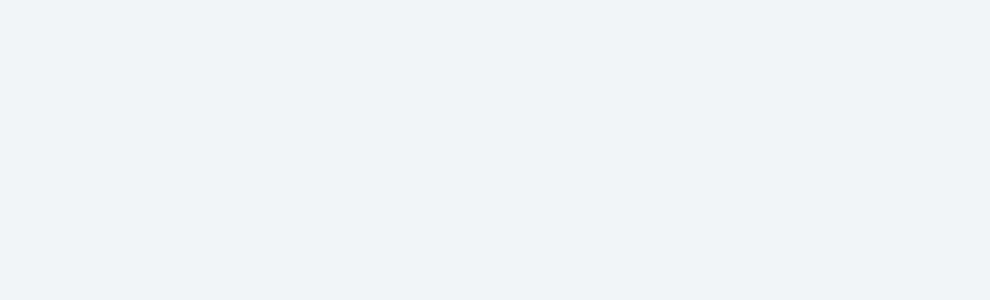
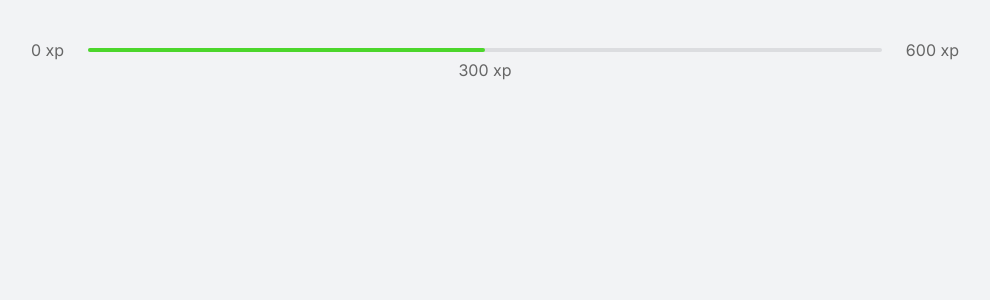
Before and after one commit to rodolfolarac/moveit, a React (Create React App) app: page / in a window 1280 px wide. Shown: the top 300 px of the page, without its empty margins (145-1135 px from the left). Built offline with nearby package versions, Linux system fonts and the light colour scheme.

Commit message:
component experiencie bar basico criado

```diff
--- a/src/App.tsx
+++ b/src/App.tsx
@@ -1,10 +1,11 @@
+import { ExperiencieBar } from "./components/ExperienceBar";
 import "./styles/global.css"
 
 function App() {
   return (
-    <>
-
-    </>
+    <div className="container">
+    <ExperiencieBar />
+    </div>
   );
 }
 
--- /dev/null
+++ b/src/components/ExperienceBar.tsx
@@ -0,0 +1,12 @@
+export function ExperiencieBar() {
+    return (
+        <header className="experience-bar">
+            <span>0 xp</span>
+            <div>
+                <div style={{ width: "50%" }}/>
+                <span className="current-experience" style={{left: "50%"}}>300 xp</span>
+            </div>
+            <span>600 xp</span>
+        </header>
+    )
+}
--- a/src/styles/global.css
+++ b/src/styles/global.css
@@ -47,3 +47,47 @@
     color: inherit;
     text-decoration: none;
 }
+
+/* Container */
+
+.container {
+    height: 100vh;
+    max-width: 992px;
+    margin: 0 auto;
+    padding: 2.5rem 2rem;
+
+    display: flex;
+    flex-direction: column;
+}
+/* Experiencie Bar */
+
+.experience-bar{
+    display: flex;
+    align-items: center;
+}
+
+.experience-bar span {
+    font-size: 1rem;
+}
+
+.experience-bar > div{
+    flex: 1;
+    height: 4px;
+    border-radius: 4px;
+    background: var(--gray-line);
+    margin: 0 1.5rem;
+    position: relative;
+
+}
+
+.experience-bar > div > div {
+    height: 4px;
+    border-radius: 4px;
+    background: var(--green);
+}
+
+span.current-experience {
+    position: absolute;
+    top: 12px;
+    transform: translateX(-50%);
+}
```
